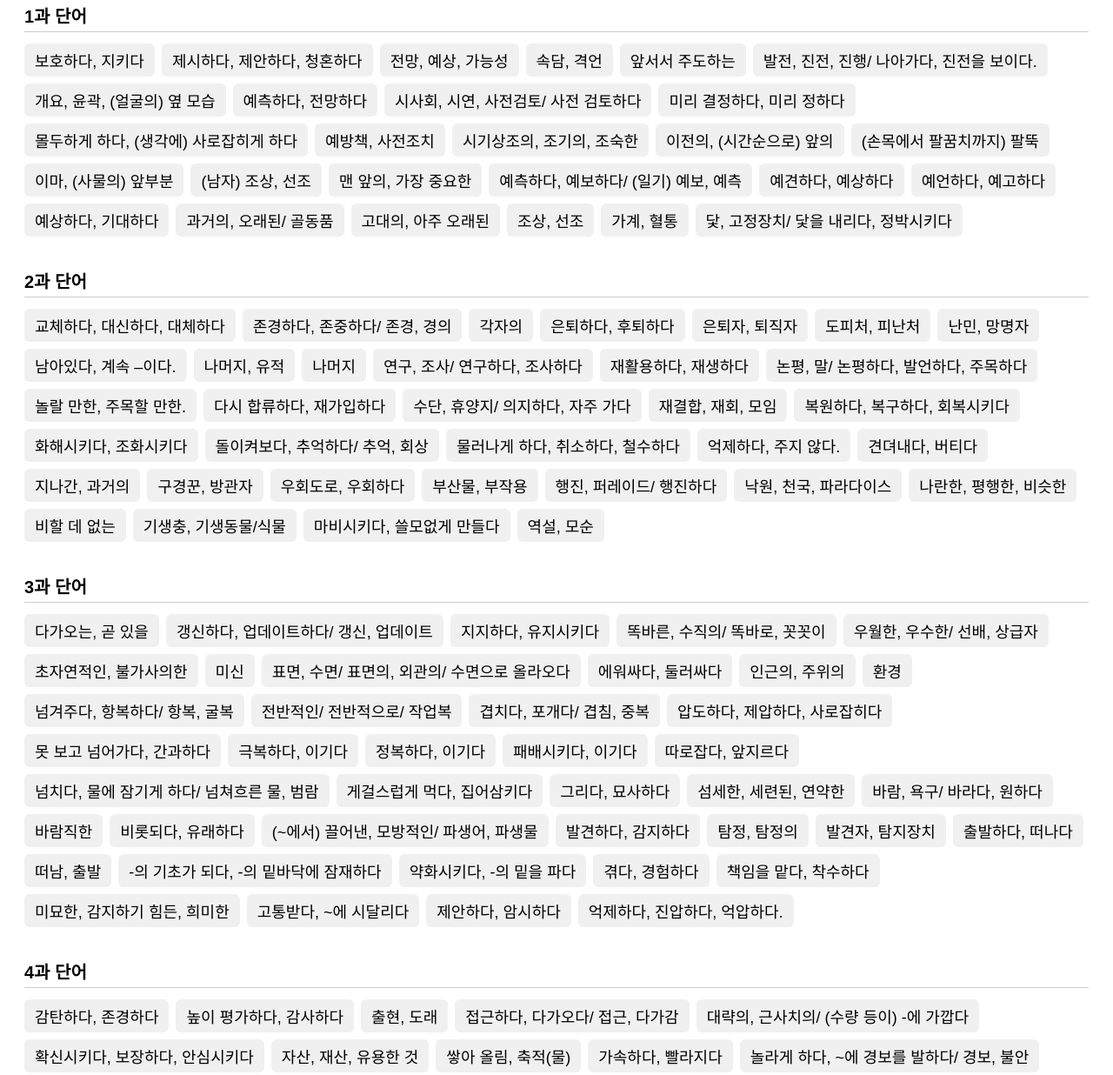
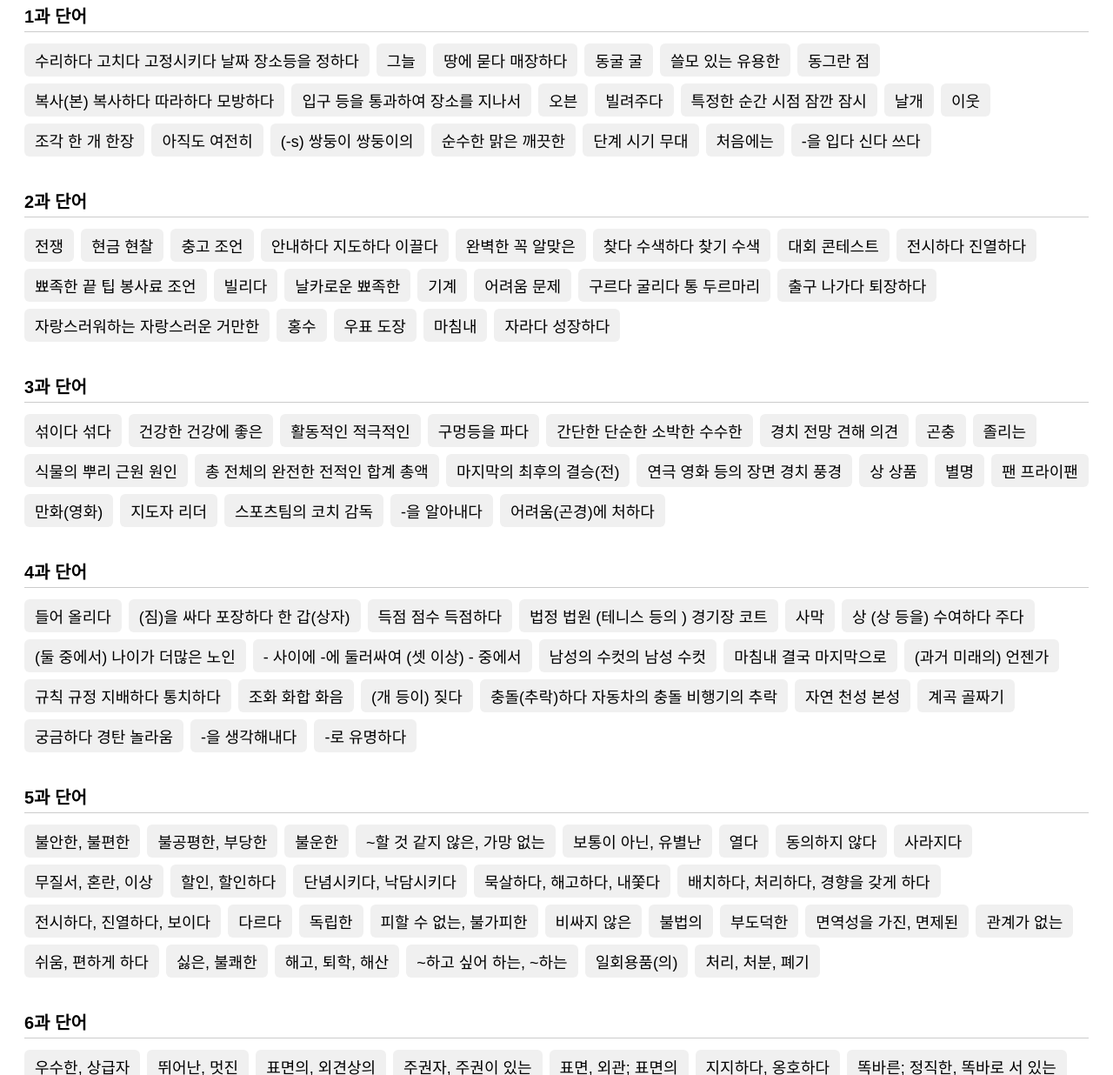
Before and after one commit to nmyway77/wordbasic-h-e, a plain HTML site: page index.html in a window 1280 px wide. Shown: the part 173-1409 px from the top of the page at 87% size. Drawn offline with Linux system fonts and the light colour scheme.

Commit message:
Update index.html

```diff
--- a/index.html
+++ b/index.html
@@ -90,141 +90,89 @@
   <script>
     const dictionary = [
       { heading: '1과 단어' },
-{ word: 'protect', meaning: '보호하다, 지키다' },
-{ word: 'propose', meaning: '제시하다, 제안하다, 청혼하다' },
-{ word: 'prospect', meaning: '전망, 예상, 가능성' },
-{ word: 'proverb', meaning: '속담, 격언' },
-{ word: 'proactive', meaning: '앞서서 주도하는' },
-{ word: 'progress', meaning: '발전, 진전, 진행/ 나아가다, 진전을 보이다.' },
-{ word: 'profile', meaning: '개요, 윤곽, (얼굴의) 옆 모습' },
-{ word: 'predict', meaning: '예측하다, 전망하다' },
-{ word: 'preview', meaning: '시사회, 시연, 사전검토/ 사전 검토하다' },
-{ word: 'predetermine', meaning: '미리 결정하다, 미리 정하다' },
-{ word: 'preoccupy', meaning: '몰두하게 하다, (생각에) 사로잡히게 하다' },
-{ word: 'precaution', meaning: '예방책, 사전조치' },
-{ word: 'premature', meaning: '시기상조의, 조기의, 조숙한' },
-{ word: 'previous', meaning: '이전의, (시간순으로) 앞의' },
-{ word: 'forearm', meaning: '(손목에서 팔꿈치까지) 팔뚝' },
-{ word: 'forehead', meaning: '이마, (사물의) 앞부분' },
-{ word: 'forefather', meaning: '(남자) 조상, 선조' },
-{ word: 'foremost', meaning: '맨 앞의, 가장 중요한' },
-{ word: 'forecast', meaning: '예측하다, 예보하다/ (일기) 예보, 예측' },
-{ word: 'foresee', meaning: '예견하다, 예상하다' },
-{ word: 'foretell', meaning: '예언하다, 예고하다' },
-{ word: 'anticipate', meaning: '예상하다, 기대하다' },
-{ word: 'antique', meaning: '과거의, 오래된/ 골동품' },
-{ word: 'ancient', meaning: '고대의, 아주 오래된' },
-{ word: 'ancestor', meaning: '조상, 선조' },
-{ word: 'ancestry', meaning: '가계, 혈통' },
-{ word: 'anchor', meaning: '닻, 고정장치/ 닻을 내리다, 정박시키다' },
+{ word: 'fix', meaning: '수리하다 고치다  고정시키다   날짜 장소등을 정하다' },
+{ word: 'shade', meaning: '그늘' },
+{ word: 'bury', meaning: '땅에 묻다  매장하다' },
+{ word: 'cave', meaning: '동굴  굴' },
+{ word: 'useful', meaning: '쓸모 있는 유용한' },
+{ word: 'dot', meaning: '동그란 점' },
+{ word: 'copy', meaning: '복사(본) 복사하다  따라하다 모방하다' },
+{ word: 'through', meaning: '입구 등을 통과하여     장소를 지나서' },
+{ word: 'oven', meaning: '오븐' },
+{ word: 'lend', meaning: '빌려주다' },
+{ word: 'moment', meaning: '특정한 순간  시점   잠깐    잠시' },
+{ word: 'wing', meaning: '날개' },
+{ word: 'neighbor', meaning: '이웃' },
+{ word: 'piece', meaning: '조각   한 개   한장' },
+{ word: 'still', meaning: '아직도   여전히' },
+{ word: 'twin', meaning: '(-s)  쌍둥이   쌍둥이의' },
+{ word: 'pure', meaning: '순수한   맑은   깨끗한' },
+{ word: 'stage', meaning: '단계   시기   무대' },
+{ word: 'at first', meaning: '처음에는' },
+{ word: 'put on', meaning: '-을 입다   신다   쓰다' },
       { heading: '2과 단어' },
-{ word: 'replace', meaning: '교체하다, 대신하다, 대체하다' },
-{ word: 'respect', meaning: '존경하다, 존중하다/ 존경, 경의' },
-{ word: 'respective', meaning: '각자의' },
-{ word: 'retire', meaning: '은퇴하다, 후퇴하다' },
-{ word: 'retiree', meaning: '은퇴자, 퇴직자' },
-{ word: 'refuge', meaning: '도피처, 피난처' },
-{ word: 'refugee', meaning: '난민, 망명자' },
-{ word: 'remain', meaning: '남아있다, 계속 –이다.' },
-{ word: 'remains', meaning: '나머지, 유적' },
-{ word: 'ramainder', meaning: '나머지' },
-{ word: 'research', meaning: '연구, 조사/ 연구하다, 조사하다' },
-{ word: 'recycle', meaning: '재활용하다, 재생하다' },
-{ word: 'remark', meaning: '논평, 말/ 논평하다, 발언하다, 주목하다' },
-{ word: 'remarkable', meaning: '놀랄 만한, 주목할 만한.' },
-{ word: 'rejoin', meaning: '다시 합류하다, 재가입하다' },
-{ word: 'resort', meaning: '수단, 휴양지/ 의지하다, 자주 가다' },
-{ word: 'reunion', meaning: '재결합, 재회, 모임' },
-{ word: 'restore', meaning: '복원하다, 복구하다, 회복시키다' },
-{ word: 'reconcile', meaning: '화해시키다, 조화시키다' },
-{ word: 'retrospect', meaning: '돌이켜보다, 추억하다/ 추억, 회상' },
-{ word: 'withdraw', meaning: '물러나게 하다, 취소하다, 철수하다' },
-{ word: 'withhold', meaning: '억제하다, 주지 않다.' },
-{ word: 'withstand', meaning: '견뎌내다, 버티다' },
-{ word: 'bygone', meaning: '지나간, 과거의' },
-{ word: 'bystander', meaning: '구경꾼, 방관자' },
-{ word: 'bypass', meaning: '우회도로, 우회하다' },
-{ word: 'by-product', meaning: '부산물, 부작용' },
-{ word: 'parade', meaning: '행진, 퍼레이드/ 행진하다' },
-{ word: 'paradise', meaning: '낙원, 천국, 파라다이스' },
-{ word: 'parallel', meaning: '나란한, 평행한, 비슷한' },
-{ word: 'unparalleled', meaning: '비할 데 없는' },
-{ word: 'parasite', meaning: '기생충, 기생동물/식물' },
-{ word: 'paralyze', meaning: '마비시키다, 쓸모없게 만들다' },
-{ word: 'paradox', meaning: '역설, 모순' },
+{ word: 'war', meaning: '전쟁' },
+{ word: 'cash', meaning: '현금   현찰' },
+{ word: 'advice', meaning: '충고   조언' },
+{ word: 'lead', meaning: '안내하다   지도하다   이끌다' },
+{ word: 'perfect', meaning: '완벽한    꼭 알맞은' },
+{ word: 'search', meaning: '찾다 수색하다    찾기  수색' },
+{ word: 'contest', meaning: '대회  콘테스트' },
+{ word: 'display', meaning: '전시하다  진열하다' },
+{ word: 'tip', meaning: '뾰족한 끝   팁  봉사료   조언' },
+{ word: 'borrow', meaning: '빌리다' },
+{ word: 'sharp', meaning: '날카로운  뾰족한' },
+{ word: 'machine', meaning: '기계' },
+{ word: 'trouble', meaning: '어려움    문제' },
+{ word: 'roll', meaning: '구르다    굴리다      통  두르마리' },
+{ word: 'exit', meaning: '출구     나가다   퇴장하다' },
+{ word: 'proud', meaning: '자랑스러워하는  자랑스러운   거만한' },
+{ word: 'flood', meaning: '홍수' },
+{ word: 'stamp', meaning: '우표    도장' },
+{ word: 'at last', meaning: '마침내' },
+{ word: 'grow up', meaning: '자라다   성장하다' },
       { heading: '3과 단어' },
-{ word: 'upcoming', meaning: '다가오는, 곧 있을' },
-{ word: 'update', meaning: '갱신하다, 업데이트하다/ 갱신, 업데이트' },
-{ word: 'uphold', meaning: '지지하다, 유지시키다' },
-{ word: 'upright', meaning: '똑바른, 수직의/ 똑바로, 꼿꼿이' },
-{ word: 'superior', meaning: '우월한, 우수한/ 선배, 상급자' },
-{ word: 'supernatural', meaning: '초자연적인, 불가사의한' },
-{ word: 'superstition', meaning: '미신' },
-{ word: 'surface', meaning: '표면, 수면/ 표면의, 외관의/ 수면으로 올라오다' },
-{ word: 'surround', meaning: '에워싸다, 둘러싸다' },
-{ word: 'surrounding', meaning: '인근의, 주위의' },
-{ word: 'surroundings', meaning: '환경' },
-{ word: 'surrender', meaning: '넘겨주다, 항복하다/ 항복, 굴복' },
-{ word: 'overall', meaning: '전반적인/ 전반적으로/ 작업복' },
-{ word: 'overlap', meaning: '겹치다, 포개다/ 겹침, 중복' },
-{ word: 'overwhelm', meaning: '압도하다, 제압하다, 사로잡히다' },
-{ word: 'overlook', meaning: '못 보고 넘어가다, 간과하다' },
-{ word: 'overcome', meaning: '극복하다, 이기다' },
-{ word: 'conquer', meaning: '정복하다, 이기다' },
-{ word: 'defeat', meaning: '패배시키다, 이기다' },
-{ word: 'overtake', meaning: '따로잡다, 앞지르다' },
-{ word: 'overflow', meaning: '넘치다, 물에 잠기게 하다/ 넘쳐흐른 물, 범람' },
-{ word: 'devour', meaning: '게걸스럽게 먹다, 집어삼키다' },
-{ word: 'depict', meaning: '그리다, 묘사하다' },
-{ word: 'delicate', meaning: '섬세한, 세련된, 연약한' },
-{ word: 'desire', meaning: '바람, 욕구/ 바라다, 원하다' },
-{ word: 'desirable', meaning: '바람직한' },
-{ word: 'derive', meaning: '비롯되다, 유래하다' },
-{ word: 'derivative', meaning: '(~에서) 끌어낸, 모방적인/ 파생어, 파생물' },
-{ word: 'detect', meaning: '발견하다, 감지하다' },
-{ word: 'detective', meaning: '탐정, 탐정의' },
-{ word: 'detector', meaning: '발견자, 탐지장치' },
-{ word: 'depart', meaning: '출발하다, 떠나다' },
-{ word: 'departure', meaning: '떠남, 출발' },
-{ word: 'underlie', meaning: '-의 기초가 되다, -의 밑바닥에 잠재하다' },
-{ word: 'undermine', meaning: '약화시키다, -의 밑을 파다' },
-{ word: 'undergo', meaning: '겪다, 경험하다' },
-{ word: 'undertake', meaning: '책임을 맡다, 착수하다' },
-{ word: 'subtle', meaning: '미묘한, 감지하기 힘든, 희미한' },
-{ word: 'suffer', meaning: '고통받다, ~에 시달리다' },
-{ word: 'suggest', meaning: '제안하다, 암시하다' },
-{ word: 'suppress', meaning: '억제하다, 진압하다, 억압하다.' },
+{ word: 'mix', meaning: '섞이다   섞다' },
+{ word: 'healthy', meaning: '건강한   건강에 좋은' },
+{ word: 'active', meaning: '활동적인   적극적인' },
+{ word: 'dig', meaning: '구멍등을 파다' },
+{ word: 'simple', meaning: '간단한   단순한   소박한   수수한' },
+{ word: 'view', meaning: '경치  전망   견해   의견' },
+{ word: 'insect', meaning: '곤충' },
+{ word: 'sleepy', meaning: '졸리는' },
+{ word: 'root', meaning: '식물의 뿌리    근원   원인' },
+{ word: 'total', meaning: '총   전체의     완전한   전적인   합계   총액' },
+{ word: 'final', meaning: '마지막의   최후의   결승(전)' },
+{ word: 'scene', meaning: '연극 영화 등의  장면   경치  풍경' },
+{ word: 'prize', meaning: '상   상품' },
+{ word: 'nickname', meaning: '별명' },
+{ word: 'pan', meaning: '팬   프라이팬' },
+{ word: 'cartoon', meaning: '만화(영화)' },
+{ word: 'leader', meaning: '지도자   리더' },
+{ word: 'coach', meaning: '스포츠팀의 코치   감독' },
+{ word: 'find out', meaning: '-을 알아내다' },
+{ word: 'be in trouble', meaning: '어려움(곤경)에 처하다' },
       { heading: '4과 단어' },
-{ word: 'admire', meaning: '감탄하다, 존경하다' },
-{ word: 'appreciate', meaning: '높이 평가하다, 감사하다' },
-{ word: 'advent', meaning: '출현, 도래' },
-{ word: 'approach', meaning: '접근하다, 다가오다/ 접근, 다가감' },
-{ word: 'approximate', meaning: '대략의, 근사치의/ (수량 등이) -에 가깝다' },
-{ word: 'assure', meaning: '확신시키다, 보장하다, 안심시키다' },
-{ word: 'asset', meaning: '자산, 재산, 유용한 것' },
-{ word: 'accumulation', meaning: '쌓아 올림, 축적(물)' },
-{ word: 'accelerate', meaning: '가속하다, 빨라지다' },
-{ word: 'alarm', meaning: '놀라게 하다, ~에 경보를 발하다/ 경보, 불안' },
-{ word: 'alarmed', meaning: '불안해하는' },
-{ word: 'aspect', meaning: '(측)면, 방향, 관점' },
-{ word: 'abandon', meaning: '포기하다, 버리다, 떠나다' },
-{ word: 'await', meaning: '기다리다, 대기하다' },
-{ word: 'income', meaning: '수입, 소득' },
-{ word: 'insight', meaning: '통찰력, 간파, 이해' },
-{ word: 'invest', meaning: '투자하다, (시간, 노력, 돈 등을) 들이다' },
-{ word: 'intake', meaning: '섭취(량), 흡입(물)' },
-{ word: 'incentive', meaning: '자극하는, 고무하는/ 보상, 장려(금), 동기' },
-{ word: 'indoor', meaning: '실내(용)의, 내부의' },
-{ word: 'inherent', meaning: '내재된, 본질적인, 고유의' },
-{ word: 'inborn', meaning: '타고난, 선천적인' },
-{ word: 'inflame', meaning: '자극하다, 불을 붙이다, 타오르다' },
-{ word: 'illusion', meaning: '환상, 착각, 망상' },
-{ word: 'impose', meaning: '강요하다, 부과하다, (법, 세금 등을) 도입하다' },
-{ word: 'introduction', meaning: '도입, 소개, 서론' },
-{ word: 'introvert', meaning: '내성적인, 내향적인/ 내성적인 사람/ 안으로 향하게 하다' },
-{ word: 'introspective', meaning: '자기 성찰적인, 자기반성의' },
-{ word: 'interior', meaning: '실내의, 내부의/ 실내, 내부' },
-{ word: 'interiorize', meaning: '내면화하다' },
+{ word: 'lift', meaning: '들어 올리다' },
+{ word: 'pack', meaning: '(짐)을 싸다    포장하다  한 갑(상자)' },
+{ word: 'score', meaning: '득점   점수   득점하다' },
+{ word: 'court', meaning: '법정   법원   (테니스 등의 ) 경기장 코트' },
+{ word: 'desert', meaning: '사막' },
+{ word: 'award', meaning: '상   (상 등을) 수여하다   주다' },
+{ word: 'elder', meaning: '(둘 중에서) 나이가 더많은      노인' },
+{ word: 'among', meaning: '- 사이에    -에 둘러싸여   (셋 이상) - 중에서' },
+{ word: 'male', meaning: '남성의   수컷의   남성   수컷' },
+{ word: 'finally', meaning: '마침내   결국     마지막으로' },
+{ word: 'sometime', meaning: '(과거   미래의) 언젠가' },
+{ word: 'rule', meaning: '규칙   규정    지배하다 통치하다' },
+{ word: 'harmony', meaning: '조화   화합   화음' },
+{ word: 'bark', meaning: '(개  등이) 짖다' },
+{ word: 'crash', meaning: '충돌(추락)하다    자동차의 충돌  비행기의 추락' },
+{ word: 'nature', meaning: '자연   천성   본성' },
+{ word: 'valley', meaning: '계곡   골짜기' },
+{ word: 'wonder', meaning: '궁금하다   경탄   놀라움' },
+{ word: 'think up', meaning: '-을 생각해내다' },
+{ word: 'be famous for', meaning: '-로 유명하다' },
       { heading: '5과 단어' },
   { word: 'uneasy', meaning: '불안한, 불편한' },
   { word: 'unfair', meaning: '불공평한, 부당한' },
```
